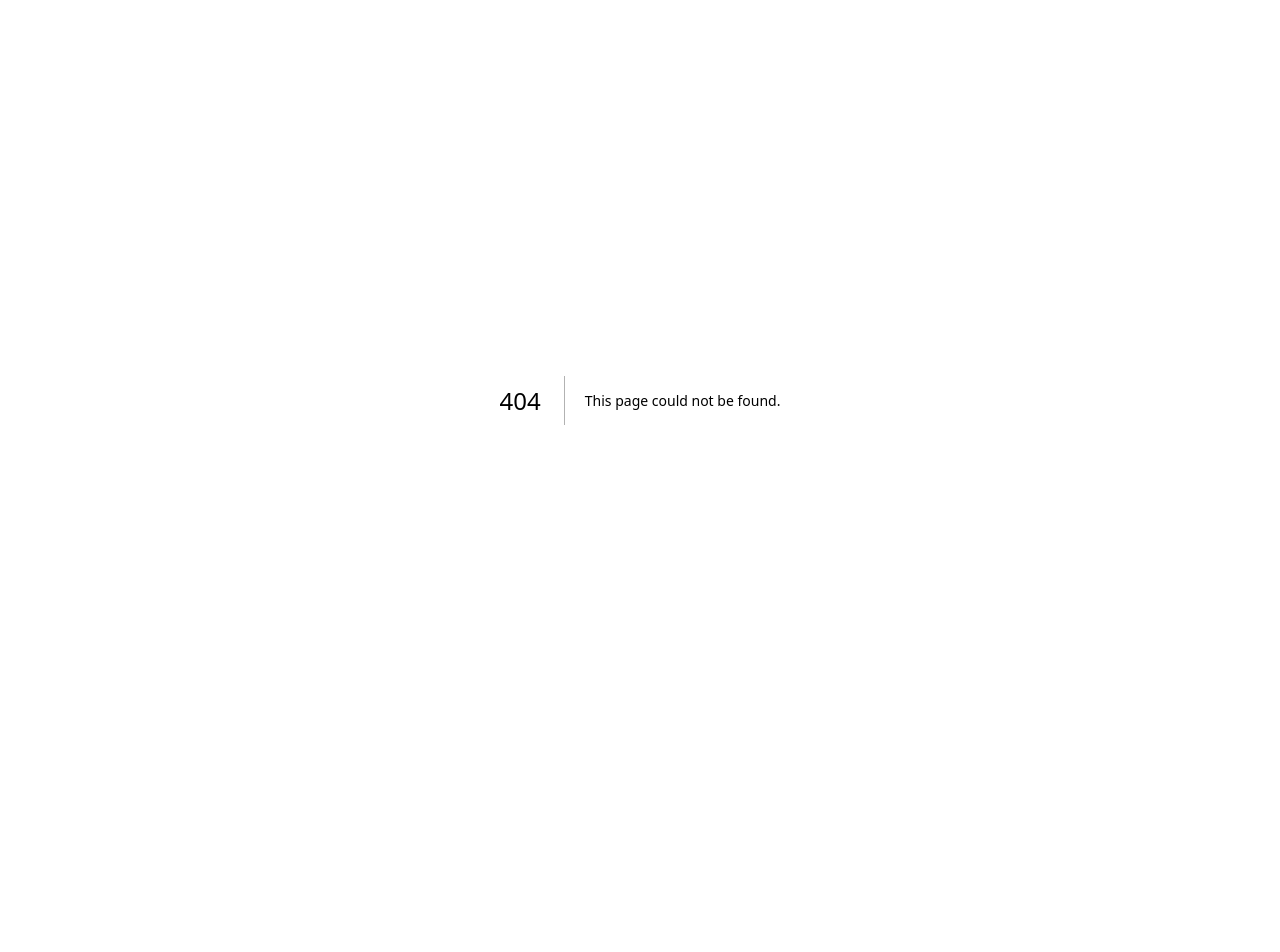
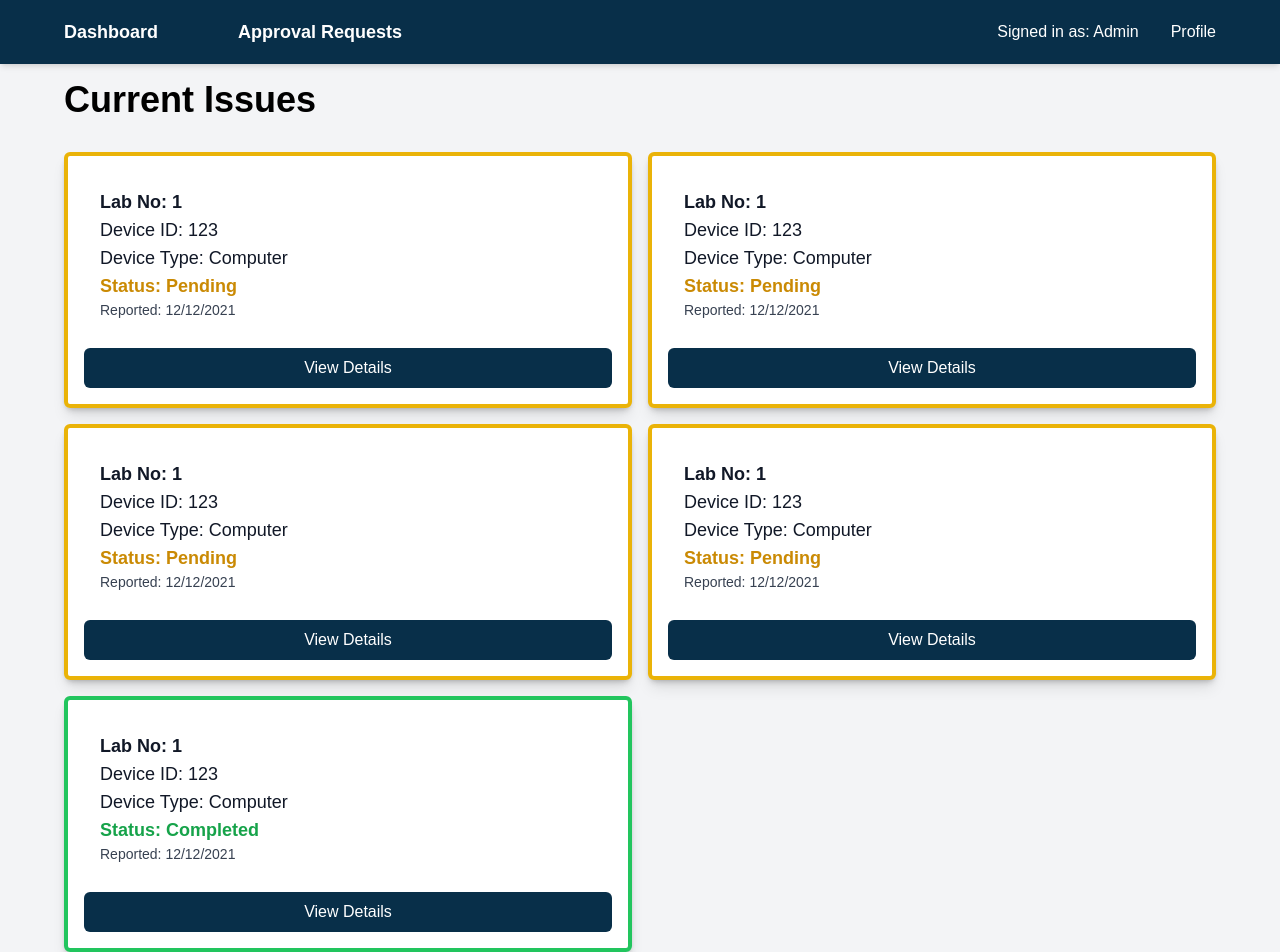
Before and after one commit to Soild211/Automated_Maintenance, a Next.js app in the folder automated-maintenance/: page /dashboard in a window 1280 px wide. Before the commit this address had no page. Before the commit the page ends 800 px from the top, so only its background shows below. Built offline with nearby package versions, Linux system fonts and the light colour scheme.

Commit message:
Admin issues page

```diff
--- /dev/null
+++ b/automated-maintenance/app/(pages)/dashboard/page.jsx
@@ -0,0 +1,12 @@
+import React from "react";
+import AdminPage from "@/components/AdminPage";
+
+const Dashboard = () => {
+  return (
+    <div>
+      <AdminPage />
+    </div>
+  );
+};
+
+export default Dashboard;
--- /dev/null
+++ b/automated-maintenance/components/AdminIssueCard.jsx
@@ -0,0 +1,64 @@
+"use client";
+
+import React, { useState } from "react";
+
+const AdminIssueCard = ({
+  labNo,
+  deviceId,
+  deviceType,
+  status,
+  date,
+  facultyName,
+  facultyLabIncharge,
+  details,
+  recurring,
+  count,
+}) => {
+  const [isOpen, setIsOpen] = useState(false);
+
+  return (
+    <div
+      className={`rounded-md text-gray-900 p-4 shadow-lg w-full mx-auto ${
+        status === "Pending"
+          ? "border-4 border-yellow-500"
+          : "border-4 border-green-500"
+      }`}
+    >
+      <div
+        className="cursor-pointer transition-all p-4 rounded-md"
+        onClick={() => setIsOpen(!isOpen)}
+      >
+        <p className="text-lg font-bold">Lab No: {labNo}</p>
+        <p className="text-lg">Device ID: {deviceId}</p>
+        <p className="text-lg">Device Type: {deviceType}</p>
+        <p
+          className={`text-lg font-semibold ${
+            status === "Pending" ? "text-yellow-600" : "text-green-600"
+          }`}
+        >
+          Status: {status}
+        </p>
+        <p className="text-sm text-gray-700">Reported: {date}</p>
+      </div>
+
+      {isOpen && (
+        <div className="text-gray-900 p-4 mt-2 transition-all">
+          <p className="text-lg font-bold">Faculty Name: {facultyName}</p>
+          <p className="text-lg">Lab Incharge: {facultyLabIncharge}</p>
+          <p className="text-lg">Details: {details}</p>
+          <p className="text-lg">Recurring: {recurring ? "Yes" : "No"}</p>
+          <p className="text-lg">Issue Count: {count}</p>
+        </div>
+      )}
+
+      <button
+        onClick={() => setIsOpen(!isOpen)}
+        className="bg-sky-950 text-white p-2 rounded-md w-full mt-3 hover:bg-sky-800 transition-all"
+      >
+        {isOpen ? "Close Details" : "View Details"}
+      </button>
+    </div>
+  );
+};
+
+export default AdminIssueCard;
--- /dev/null
+++ b/automated-maintenance/components/AdminPage.jsx
@@ -0,0 +1,159 @@
+import React from "react";
+import Link from "next/link";
+import AdminIssueCard from "./AdminIssueCard";
+
+const Issues = [
+  {
+    deviceId: "123",
+
+    labNo: "1",
+
+    deviceType: "Computer",
+
+    status: "Pending",
+
+    date: "12/12/2021",
+
+    facultyName: "John Doe",
+
+    facultyLabIncharge: "Jane Doe",
+
+    details: "Broken Screen",
+
+    recurring: "No",
+
+    count: 1,
+  },
+
+  {
+    deviceId: "123",
+
+    labNo: "1",
+
+    deviceType: "Computer",
+
+    status: "Pending",
+
+    date: "12/12/2021",
+
+    facultyName: "John Doe",
+
+    facultyLabIncharge: "Jane Doe",
+
+    details: "Broken Screen",
+
+    recurring: "No",
+
+    count: 1,
+  },
+
+  {
+    deviceId: "123",
+
+    labNo: "1",
+
+    deviceType: "Computer",
+
+    status: "Pending",
+
+    date: "12/12/2021",
+
+    facultyName: "John Doe",
+
+    facultyLabIncharge: "Jane Doe",
+
+    details: "Broken Screen",
+
+    recurring: "No",
+
+    count: 1,
+  },
+
+  {
+    deviceId: "123",
+
+    labNo: "1",
+
+    deviceType: "Computer",
+
+    status: "Pending",
+
+    date: "12/12/2021",
+
+    facultyName: "John Doe",
+
+    facultyLabIncharge: "Jane Doe",
+
+    details:
+      "This is a list of all the long details needed for get a detailed view of the issue. This is a list of all the long details needed for get a detailed view of the issue. This is a list of all the long details needed for get a detailed view of the issue. This is a list of all the long details needed for get a detailed view of the issue.",
+
+    recurring: "No",
+
+    count: 1,
+  },
+
+  {
+    deviceId: "123",
+
+    labNo: "1",
+
+    deviceType: "Computer",
+
+    status: "Completed",
+
+    date: "12/12/2021",
+
+    facultyName: "John Doe",
+
+    facultyLabIncharge: "Jane Doe",
+
+    details: "Broken Screen",
+
+    recurring: "No",
+
+    count: 1,
+  },
+];
+
+const AdminPage = () => {
+  return (
+    <>
+      <nav className="w-screen h-16 flex space-x-16 justify-between items-center px-16 bg-sky-950 fixed top-0 left-0 shadow-md">
+        <ul className="flex justify-between space-x-20 font-semibold text-lg text-white">
+          <li>
+            <Link href="/dashboard">Dashboard</Link>
+          </li>
+
+          <li>
+            <Link href="/admin">Approval Requests</Link>
+          </li>
+        </ul>
+
+        <div className="flex space-x-8 items-center text-white">
+          <h1>Signed in as: Admin</h1>
+
+          <h1 className="hover:text-sky-300 cursor-pointer">Profile</h1>
+        </div>
+      </nav>
+
+      <div className="flex flex-col w-screen min-h-screen justify-start items-center pt-20 px-8 bg-gray-100">
+        <div className="w-full max-w-6xl">
+          <h1 className="text-4xl font-bold mb-8 text-black">Current Issues</h1>
+
+          <div className="grid grid-cols-2 gap-4">
+            {Issues.map((issue, index) => (
+              <div
+                key={index}
+                className="bg-white col-span-1 rounded-lg shadow-md"
+              >
+                <AdminIssueCard {...issue} />
+              </div>
+            ))}
+          </div>
+        </div>
+      </div>
+    </>
+  );
+};
+
+export default AdminPage;
```
